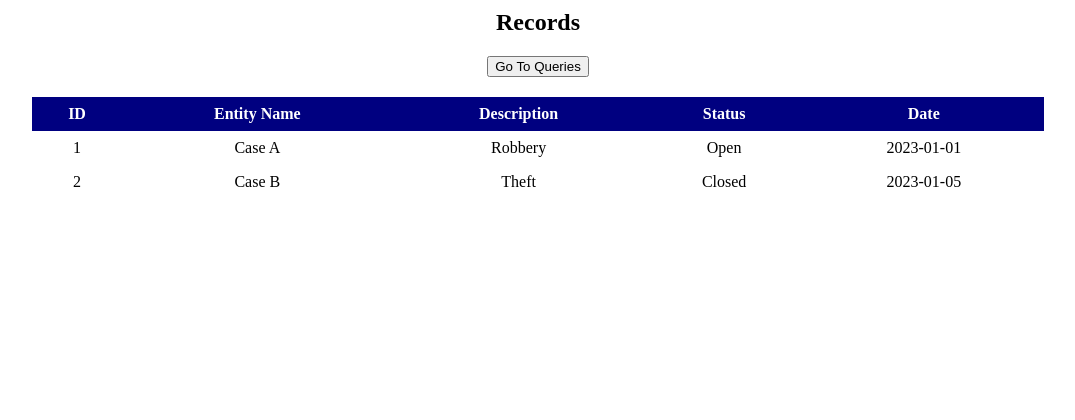
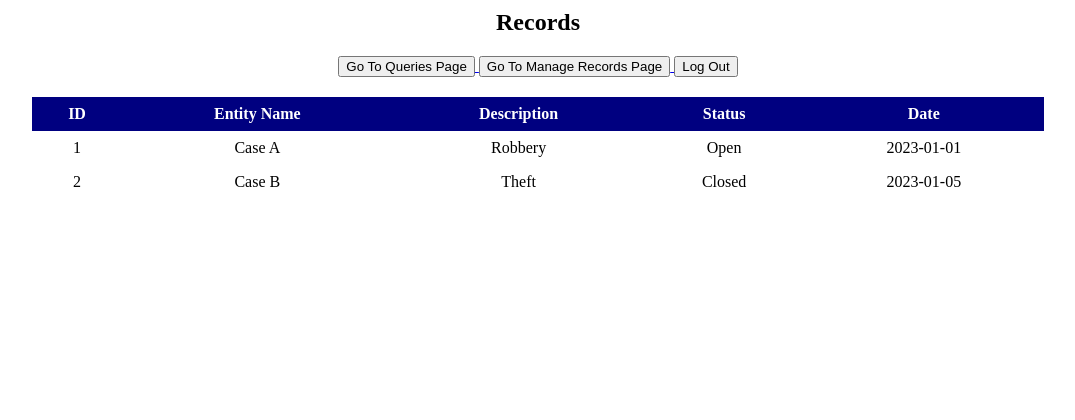
Before and after one commit to Syed-Ayaan-Ahmed-Mumtaz/webAppCRMS, a Flask app: page /records in a window 1280 px wide. Shown: the part 181-601 px from the top of the page, without its empty margins (102-1177 px from the left). Run offline with Flask 3, Linux system fonts and the light colour scheme.

Commit message:
Added Navigation Buttons

```diff
--- a/app.py
+++ b/app.py
@@ -42,5 +42,24 @@ def queries():
     #show dummy data on GET  request as well
     return render_template('queries.html', records=dummy_records)
 
+#manageRecords page
+@app.route('/manage', methods=['GET', 'POST'])
+def manage_records():
+    if request.method=='POST':
+        name=request.form['name']
+        description=request.form['description']
+        status=request.form['status']
+        date=request.form['date']
+
+        #for now just for dummy data
+        print("Added: ", name, description, status, date)
+
+        #redirect or render again
+        return redirect(url_for('manage_records'))
+
+    dummy_records= [
+        {"id": 1, "name": "Case A", "officer": "Officer Mehmood", "date": "2023-01-01", "status": "Open"},
+        {"id": 2, "name": "Case B", "officer": "Officer Shazia", "date": "2023-01-05", "status": "Closed"},
+    ]
 if __name__ == '__main__':
     app.run(debug=True)
--- a/templates/records.html
+++ b/templates/records.html
@@ -15,9 +15,18 @@
     <!--Records -->
     <div class="records-container">
         <h2>Records</h2>
-        <a href="{{ url_for('queries') }}">
-            <button>Go To Queries</button>
-        </a>
+        <!--Navigation Buttons-->
+        <div style="margin-bottom: 20px;">
+            <a href="{{ url_for('queries') }}">
+                <button>Go To Queries Page</button>
+            </a>
+            <a href="{{ url_for('manage')}}">
+                <button>Go To Manage Records Page</button>
+            </a>
+            <a href="{{ url_for('login') }}">
+                <button>Log Out</button>
+            </a>
+        </div>
         <table>
             <tr>
                 <th>ID</th>
```
